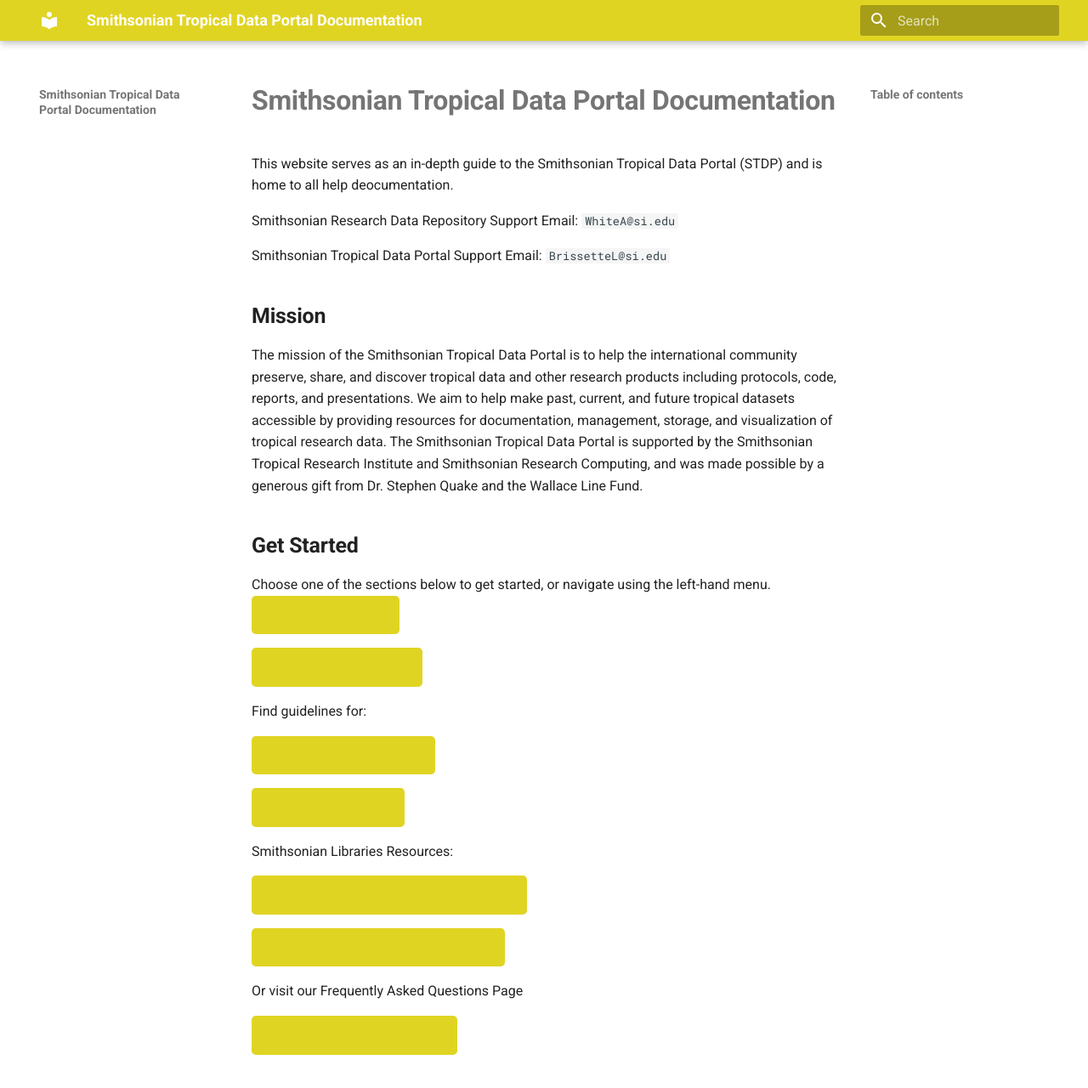
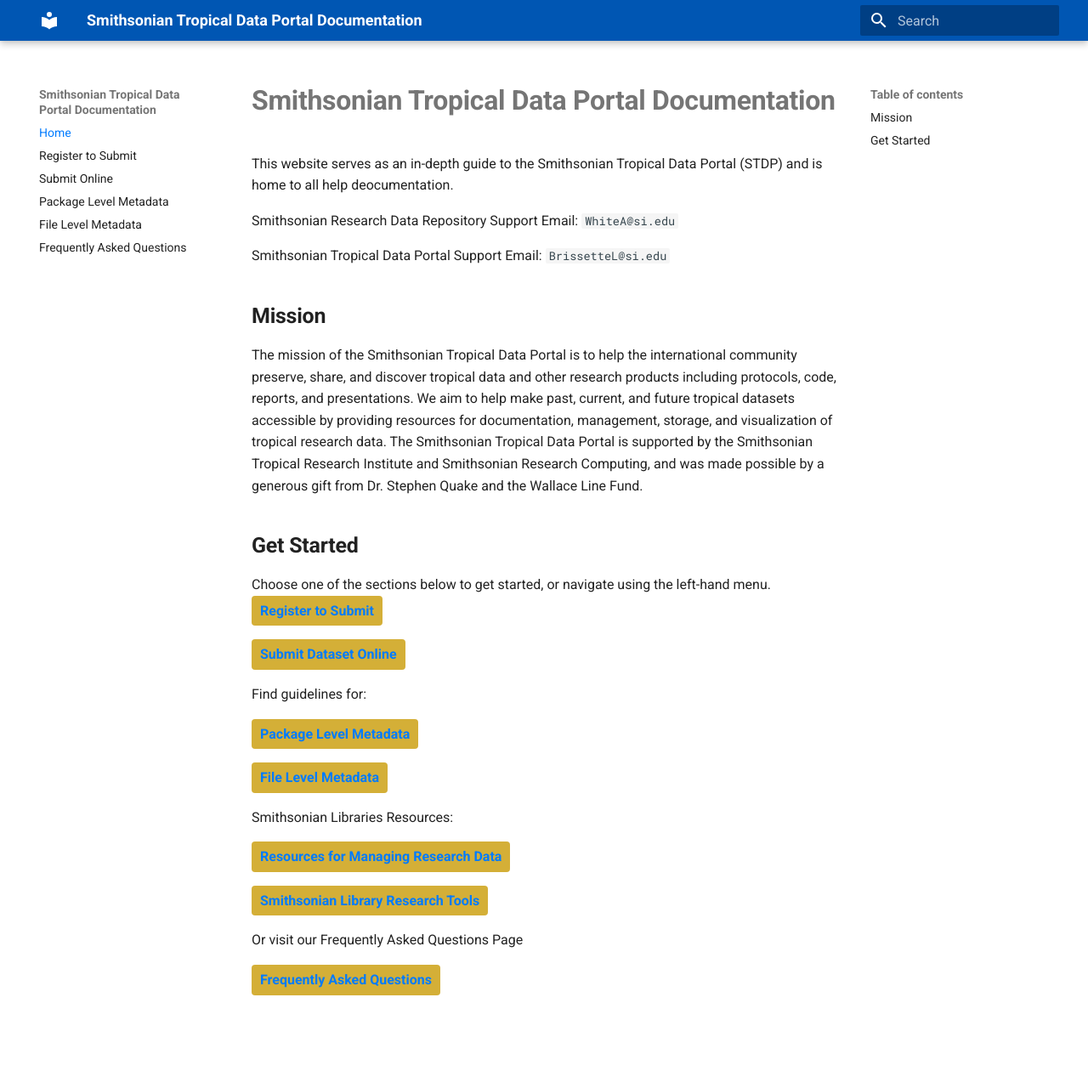
Before and after one commit to SmithsonianTropicalDataPortal/STDP_Documentation, an MkDocs documentation site: the page built from docs/index.md, in a window 1280 px wide and 1400 px high. Shown: the top 1280 px of the window at 85% size. Built offline with MkDocs 1.6.1 and Material for MkDocs 9.7.7, drawn with Linux system fonts in a browser that asks for light colours.

Commit message:
branding colors

```diff
--- a/docs/css/custom.css
+++ b/docs/css/custom.css
@@ -1,11 +1,35 @@
+:root {
+    /* Primary color: Blue (dominant) */
+    --md-primary-fg-color: #0056b3;
+    /* Smithsonian Blue */
+    --md-primary-fg-color--light: #007bff;
+    /* Lighter variant */
+    --md-primary-fg-color--dark: #003f7f;
+    /* Darker variant */
+
+    /* Accent color: Dark Gold */
+    --md-accent-fg-color: #bfa600;
+    /* Smithsonian Gold */
+    --md-accent-fg-color--light: #d4af37;
+    /* Lighter gold */
+    --md-accent-fg-color--dark: #8f7b00;
+    /* Darker gold */
+
+    /* Link colors */
+    --md-typeset-a-color: #007bff;
+    /* Dark gold links */
+    --md-typeset-a-color--hover: #007bff;
+    /* Lighter gold on hover */
+}
+
 .button {
-    background-color: #e0d423;
+    background-color: #d4af37;
     color: white;
-    padding: 0.5rem 1rem;
+    padding: 0.25rem .5rem;
     text-align: center;
     text-decoration: none;
     display: inline-block;
-    border-radius: 0.25rem;
+    border-radius: 0.2rem;
     transition: background-color 0.3s ease;
     font-weight: bold;
 }
@@ -13,44 +37,3 @@
 .button:hover {
     background-color: #0056b3;
 }
-
-:root {
-    /* Change primary color (header, links, highlights) */
-    --md-primary-fg-color: #e0d423;
-    /* Smithsonian yellow */
-    --md-primary-fg-color--light: #f4e55d;
-    /* Lighter variant */
-    --md-primary-fg-color--dark: #bfa600;
-    /* Darker variant */
-
-    /* Change accent color (hover effects, buttons, etc.) */
-    --md-accent-fg-color: #0056b3;
-    /* Smithsonian blue */
-}
-
-/* Optional: Change the sidebar and navbar background */
-.md-header {
-    background-color: #e0d423 !important;
-    /* Smithsonian yellow */
-}
-
-.md-nav__link {
-    color: white !important;
-    /* White text for links */
-}
-
-.md-footer {
-    background-color: #0056b3 !important;
-    /* Smithsonian blue */
-    color: white !important;
-}
-
-/* Adjust button colors */
-.md-button {
-    background-color: #0056b3 !important;
-    color: white !important;
-}
-
-.md-button:hover {
-    background-color: #003f7f !important;
-}
--- a/mkdocs.yml
+++ b/mkdocs.yml
@@ -1,6 +1,5 @@
 site_name: Smithsonian Tropical Data Portal Documentation
 docs_dir: docs
-site_url: https://smithsoniantropicaldataportal.github.io/STDP_Documentation/
 theme:
   name: material
 nav:
```
